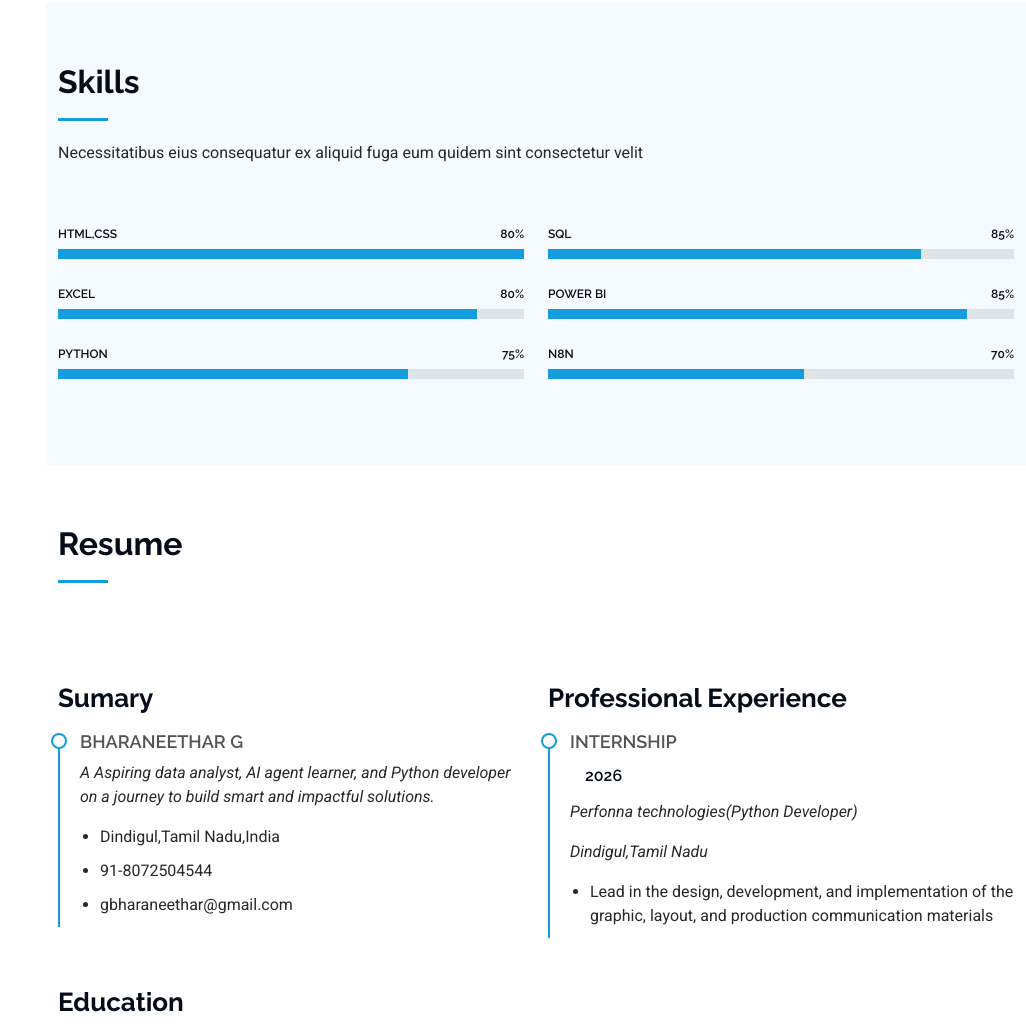
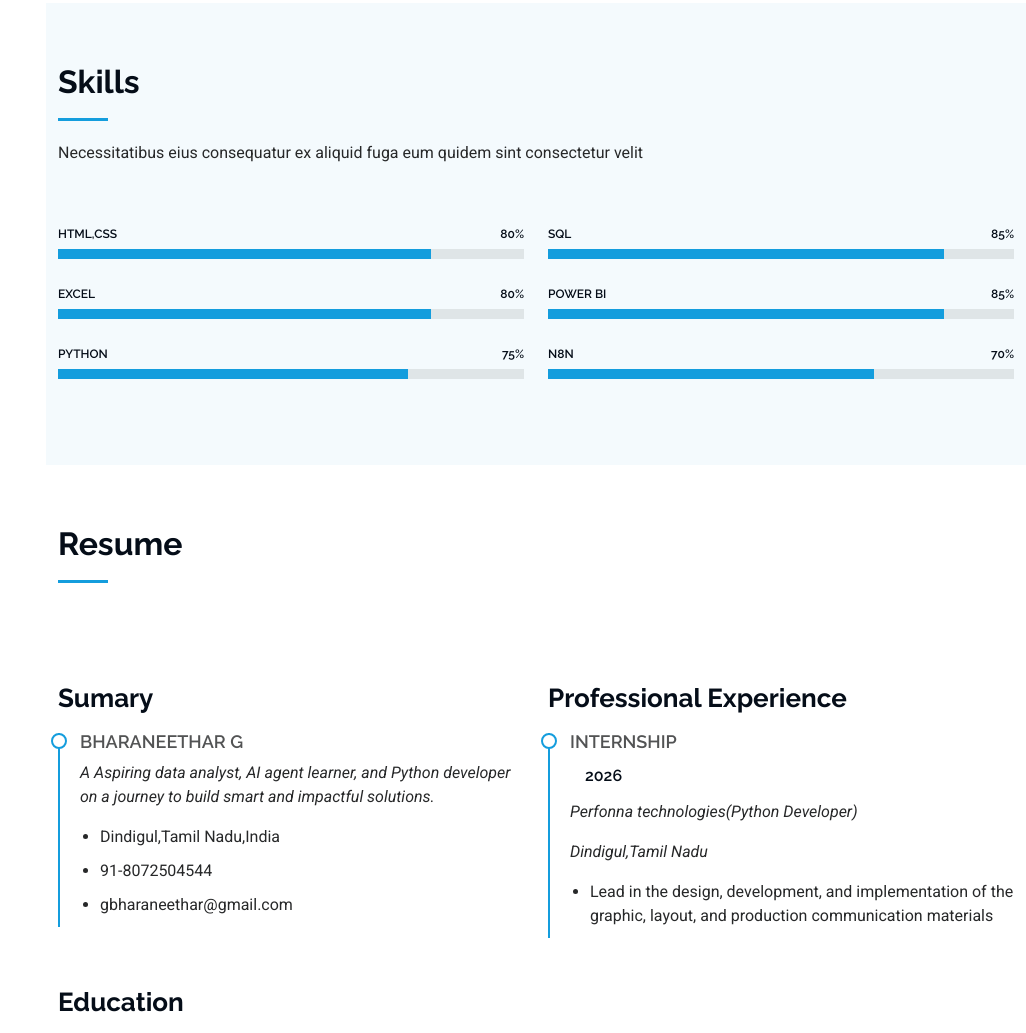
Before and after one commit to Bharaneethar/new, a plain HTML site: page iPortfolio-1.0.0/index.html in a window 1280 px wide. Shown: the part 1583-2616 px from the top of the page, without its empty margins (254-1280 px from the left). Drawn offline with Linux system fonts and the light colour scheme.

Commit message:
Update index.html

```diff
--- a/iPortfolio-1.0.0/index.html
+++ b/iPortfolio-1.0.0/index.html
@@ -158,14 +158,14 @@
             <div class="progress">
               <span class="skill"><span>HTML,CSS</span> <i class="val">80%</i></span>
               <div class="progress-bar-wrap">
-                <div class="progress-bar" role="progressbar" aria-valuenow="100" aria-valuemin="0" aria-valuemax="100"></div>
+                <div class="progress-bar" role="progressbar" aria-valuenow="80" aria-valuemin="0" aria-valuemax="100"></div>
               </div>
             </div><!-- End Skills Item -->
 
             <div class="progress">
               <span class="skill"><span>EXCEL</span> <i class="val">80%</i></span>
               <div class="progress-bar-wrap">
-                <div class="progress-bar" role="progressbar" aria-valuenow="90" aria-valuemin="0" aria-valuemax="100"></div>
+                <div class="progress-bar" role="progressbar" aria-valuenow="80" aria-valuemin="0" aria-valuemax="100"></div>
               </div>
             </div><!-- End Skills Item -->
 
@@ -183,21 +183,21 @@
             <div class="progress">
               <span class="skill"><span>SQL</span> <i class="val">85%</i></span>
               <div class="progress-bar-wrap">
-                <div class="progress-bar" role="progressbar" aria-valuenow="80" aria-valuemin="0" aria-valuemax="100"></div>
+                <div class="progress-bar" role="progressbar" aria-valuenow="85" aria-valuemin="0" aria-valuemax="100"></div>
               </div>
             </div><!-- End Skills Item -->
 
             <div class="progress">
               <span class="skill"><span>POWER BI</span> <i class="val">85%</i></span>
               <div class="progress-bar-wrap">
-                <div class="progress-bar" role="progressbar" aria-valuenow="90" aria-valuemin="0" aria-valuemax="100"></div>
+                <div class="progress-bar" role="progressbar" aria-valuenow="85" aria-valuemin="0" aria-valuemax="100"></div>
               </div>
             </div><!-- End Skills Item -->
 
             <div class="progress">
               <span class="skill"><span>N8N</span> <i class="val">70%</i></span>
               <div class="progress-bar-wrap">
-                <div class="progress-bar" role="progressbar" aria-valuenow="55" aria-valuemin="0" aria-valuemax="100"></div>
+                <div class="progress-bar" role="progressbar" aria-valuenow="70" aria-valuemin="0" aria-valuemax="100"></div>
               </div>
             </div><!-- End Skills Item -->
 
```
